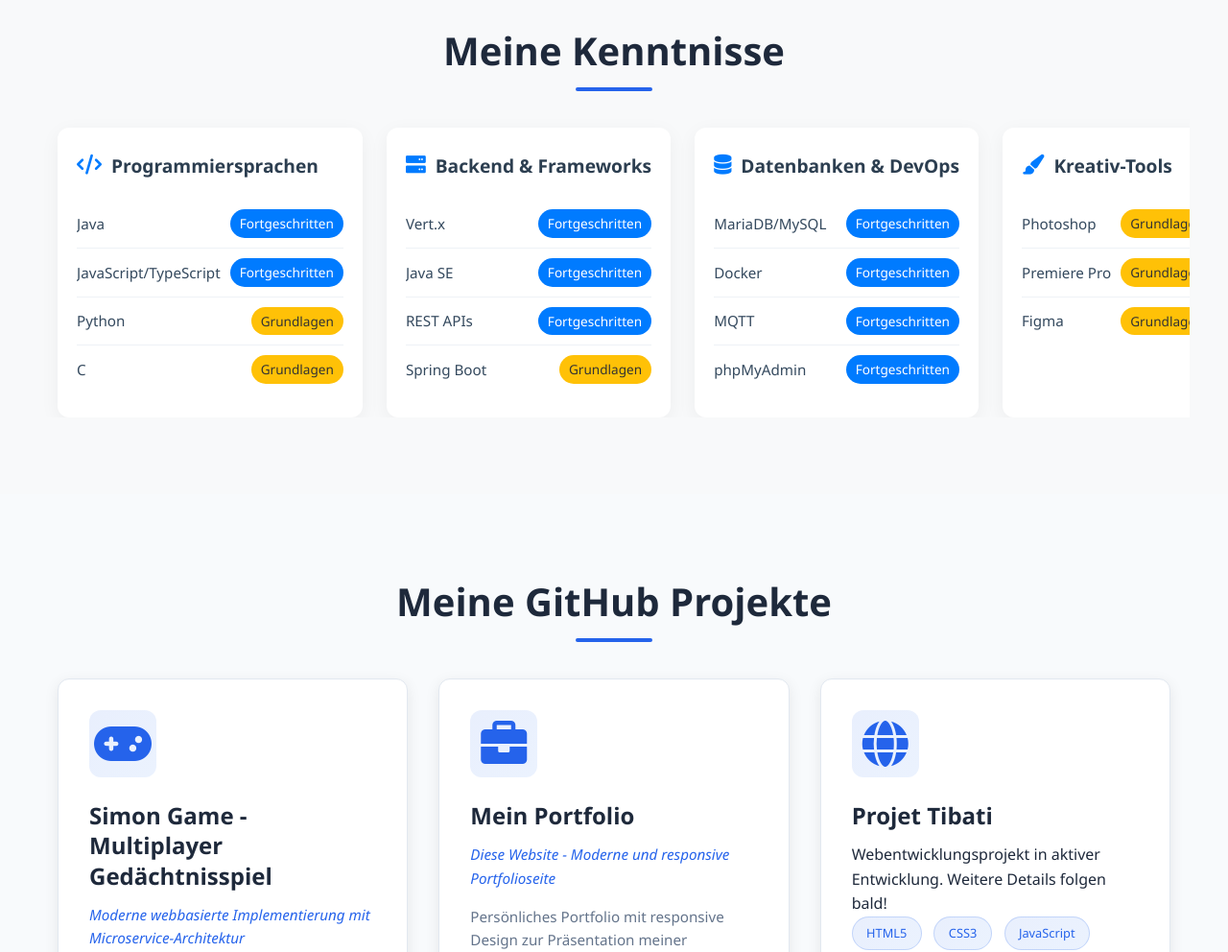
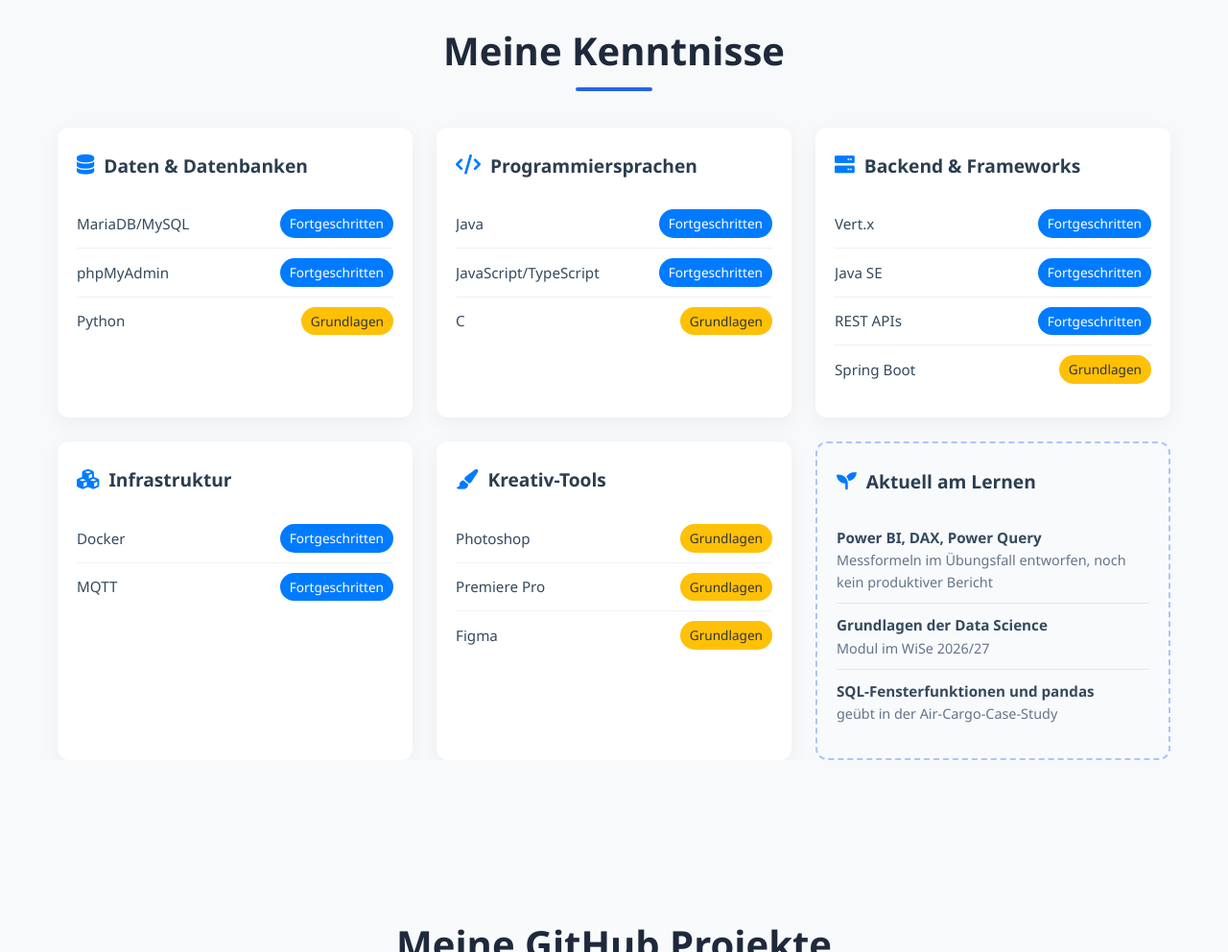
Before and after one commit to Monsieur-v237/portfolio, a plain HTML site: page index.html in a window 1280 px wide. Shown: the part 2120-3112 px from the top of the page at 96% size. Drawn offline with Linux system fonts and the light colour scheme; no server answers.

Commit message:
Skills nach Themen gruppiert, "Aktuell am Lernen" ergänzt
Stufen unverändert. Neue Gruppen: Daten & Datenbanken, Programmiersprachen,
Backend, Infrastruktur, Kreativ-Tools. Lernfeld zeigt Power BI/DAX und das
Data-Science-Modul offen als Lernstand.

Co-Authored-By: Claude Opus 5.5 <noreply@anthropic.com>

```diff
--- a/index.html
+++ b/index.html
@@ -97,22 +97,29 @@
         </div>
     </section>
 
-    <!-- Skills Section -->
+    <!-- Skills -->
     <section id="skills" class="skills">
         <div class="container">
             <h2 class="section-title">Meine Kenntnisse</h2>
             <div class="skills-grid">
                 <div class="skill-category">
-                    <h3><i class="fas fa-code"></i> Programmiersprachen</h3>
+                    <h3><i class="fas fa-database" aria-hidden="true"></i> Daten &amp; Datenbanken</h3>
+                    <ul class="skill-list">
+                        <li><span class="skill-name">MariaDB/MySQL</span> <span class="skill-level good">Fortgeschritten</span></li>
+                        <li><span class="skill-name">phpMyAdmin</span> <span class="skill-level good">Fortgeschritten</span></li>
+                        <li><span class="skill-name">Python</span> <span class="skill-level basic">Grundlagen</span></li>
+                    </ul>
+                </div>
+                <div class="skill-category">
+                    <h3><i class="fas fa-code" aria-hidden="true"></i> Programmiersprachen</h3>
                     <ul class="skill-list">
                         <li><span class="skill-name">Java</span> <span class="skill-level good">Fortgeschritten</span></li>
                         <li><span class="skill-name">JavaScript/TypeScript</span> <span class="skill-level good">Fortgeschritten</span></li>
-                        <li><span class="skill-name">Python</span> <span class="skill-level basic">Grundlagen</span></li>
                         <li><span class="skill-name">C</span> <span class="skill-level basic">Grundlagen</span></li>
                     </ul>
                 </div>
                 <div class="skill-category">
-                    <h3><i class="fas fa-server"></i> Backend & Frameworks</h3>
+                    <h3><i class="fas fa-server" aria-hidden="true"></i> Backend &amp; Frameworks</h3>
                     <ul class="skill-list">
                         <li><span class="skill-name">Vert.x</span> <span class="skill-level good">Fortgeschritten</span></li>
                         <li><span class="skill-name">Java SE</span> <span class="skill-level good">Fortgeschritten</span></li>
@@ -121,20 +128,26 @@
                     </ul>
                 </div>
                 <div class="skill-category">
-                    <h3><i class="fas fa-database"></i> Datenbanken & DevOps</h3>
+                    <h3><i class="fas fa-cubes" aria-hidden="true"></i> Infrastruktur</h3>
                     <ul class="skill-list">
-                        <li><span class="skill-name">MariaDB/MySQL</span> <span class="skill-level good">Fortgeschritten</span></li>
                         <li><span class="skill-name">Docker</span> <span class="skill-level good">Fortgeschritten</span></li>
                         <li><span class="skill-name">MQTT</span> <span class="skill-level good">Fortgeschritten</span></li>
-                        <li><span class="skill-name">phpMyAdmin</span> <span class="skill-level good">Fortgeschritten</span></li>
                     </ul>
                 </div>
                 <div class="skill-category">
-                    <h3><i class="fas fa-paint-brush"></i> Kreativ-Tools</h3>
+                    <h3><i class="fas fa-paint-brush" aria-hidden="true"></i> Kreativ-Tools</h3>
                     <ul class="skill-list">
                         <li><span class="skill-name">Photoshop</span> <span class="skill-level basic">Grundlagen</span></li>
                         <li><span class="skill-name">Premiere Pro</span> <span class="skill-level basic">Grundlagen</span></li>
                         <li><span class="skill-name">Figma</span> <span class="skill-level basic">Grundlagen</span></li>
+                    </ul>
+                </div>
+                <div class="skill-category learning">
+                    <h3><i class="fas fa-seedling" aria-hidden="true"></i> Aktuell am Lernen</h3>
+                    <ul class="learning-list">
+                        <li><strong>Power BI, DAX, Power Query</strong> Messformeln im Übungsfall entworfen, noch kein produktiver Bericht</li>
+                        <li><strong>Grundlagen der Data Science</strong> Modul im WiSe 2026/27</li>
+                        <li><strong>SQL-Fensterfunktionen und pandas</strong> geübt in der Air-Cargo-Case-Study</li>
                     </ul>
                 </div>
             </div>
--- a/style.css
+++ b/style.css
@@ -351,7 +351,7 @@ body {
 
 .skills-grid {
     display: grid;
-    grid-template-columns: repeat(4, 1fr);
+    grid-template-columns: repeat(3, 1fr);
     gap: 25px;
     width: 100%;
     margin: 0 auto;
@@ -990,3 +990,31 @@ footer .container {
         grid-template-columns: 1fr 1fr;
     }
 }
+
+/* ===== AKTUELL AM LERNEN ===== */
+.skill-category.learning {
+    border: 2px dashed rgba(37, 99, 235, 0.35);
+    box-shadow: none;
+    background: var(--light-bg);
+}
+
+.learning-list {
+    list-style: none;
+}
+
+.learning-list li {
+    padding: 10px 0;
+    border-bottom: 1px solid #e2e8f0;
+    color: var(--text-light);
+    font-size: 0.9rem;
+}
+
+.learning-list li:last-child {
+    border-bottom: none;
+}
+
+.learning-list strong {
+    display: block;
+    color: #34495e;
+    font-size: 0.95rem;
+}
```
